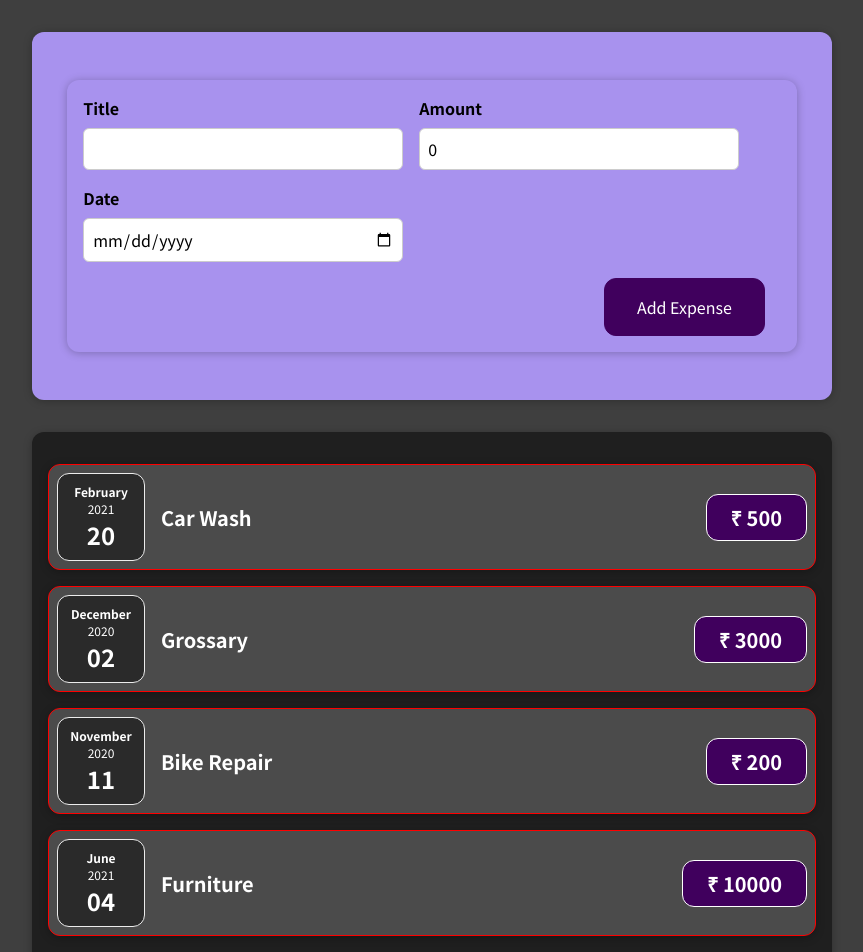
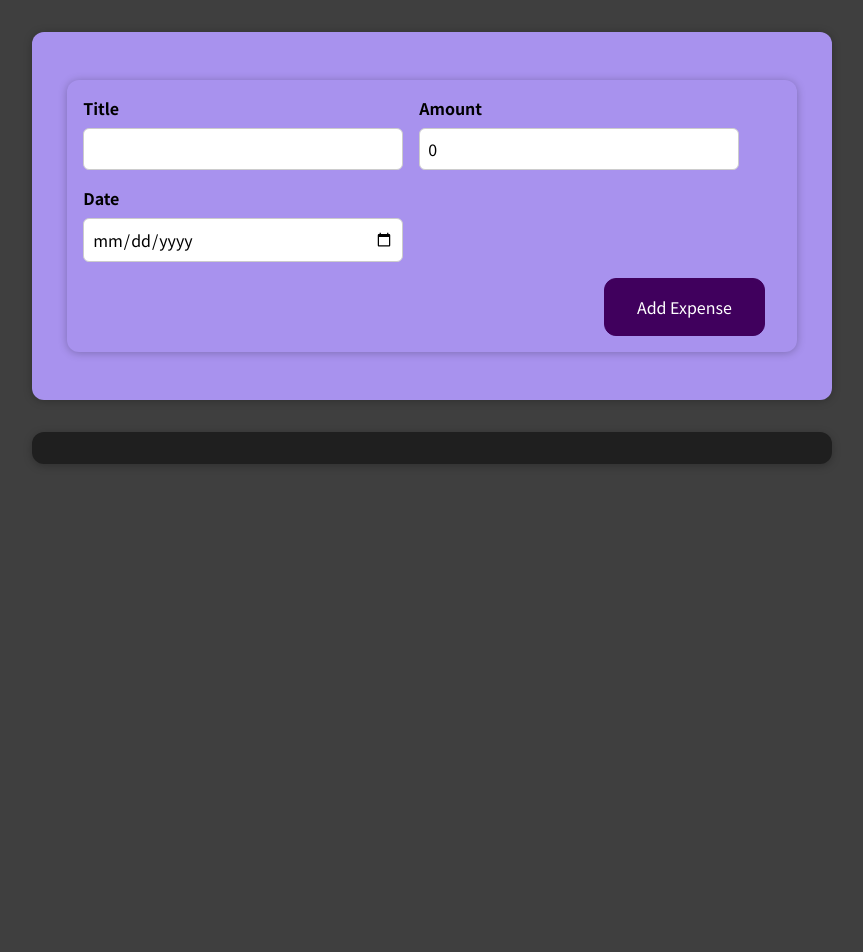
Before and after one commit to qur786/expense-tracker, a React app: page / in a window 1280 px wide. Shown: the top 952 px of the page, without its empty margins (208-1071 px from the left). After the commit the page ends 800 px from the top, so only its background shows below. Built offline with nearby package versions, Linux system fonts and the light colour scheme.

Commit message:
refactor: use expenses state

```diff
--- a/src/App.js
+++ b/src/App.js
@@ -1,37 +1,13 @@
+import { useState } from "react";
 import { Expenses } from "./components/Expense-UI/Expenses";
 import { ExpenseInput } from "./components/Expense-Input-UI/ExpenseInput";
 
 export function App() {
-    const expenses = [
-        {
-            id: Math.random().toString(),
-            title: "Car Wash",
-            amount: 500,
-            date: new Date(2021, 1, 20),
-        },
-        {
-            id: Math.random().toString(),
-            title: "Grossary",
-            amount: 3000,
-            date: new Date(2020, 11, 2),
-        },
-        {
-            id: Math.random().toString(),
-            title: "Bike Repair",
-            amount: 200,
-            date: new Date(2020, 10, 11),
-        },
-        {
-            d: Math.random().toString(),
-            title: "Furniture",
-            amount: 10000,
-            date: new Date(2021, 5, 4),
-        },
-    ];
-
+    const [expenses, setExpenses] = useState([]);
     const addExpenseHandler = (expense) => {
-        expenses.push(expense);
-        console.log(expenses)
+        setExpenses((prev) => {
+            return [...prev, expense];
+        })
     }
 
     return (
```
